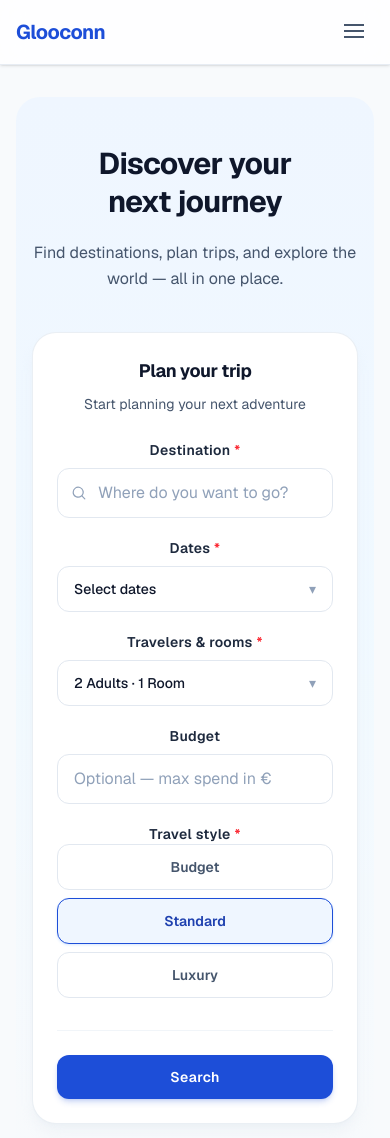
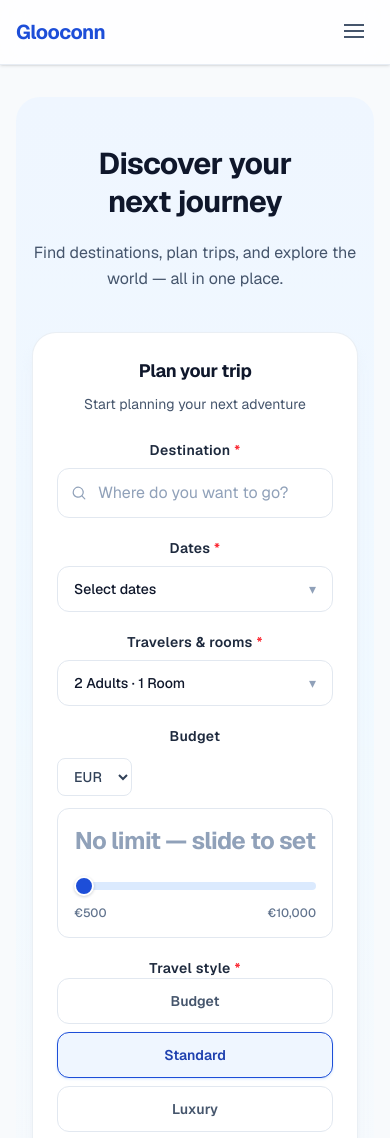
Before and after one commit to SDZLVA/Gloconn, a Next.js app: page / in a window 390 px wide. Shown: the top 1138 px of the page. Built offline with nearby package versions, Linux system fonts and the light colour scheme.

Commit message:
Add reusable budget slider with currency selector to the search form.
Co-authored-by: Cursor <cursoragent@cursor.com>

```diff
--- a/app/globals.css
+++ b/app/globals.css
@@ -34,6 +34,68 @@ body {
   -webkit-font-smoothing: antialiased;
 }
 
+/* Budget slider — native range input with brand fill track */
+.budget-range {
+  -webkit-appearance: none;
+  appearance: none;
+  height: 0.5rem;
+  border-radius: 9999px;
+  background: linear-gradient(
+    to right,
+    var(--color-brand-600) 0%,
+    var(--color-brand-600) var(--range-progress, 0%),
+    var(--color-brand-100) var(--range-progress, 0%),
+    var(--color-brand-100) 100%
+  );
+  cursor: pointer;
+}
+
+.budget-range:focus {
+  outline: none;
+}
+
+.budget-range:focus-visible {
+  box-shadow: 0 0 0 2px white, 0 0 0 4px var(--color-brand-700);
+}
+
+.budget-range::-webkit-slider-thumb {
+  -webkit-appearance: none;
+  appearance: none;
+  width: 1.25rem;
+  height: 1.25rem;
+  border-radius: 9999px;
+  border: 2px solid white;
+  background: var(--color-brand-700);
+  box-shadow: 0 1px 3px rgb(15 23 42 / 0.2);
+  transition: transform 150ms ease, background-color 150ms ease;
+}
+
+.budget-range::-moz-range-thumb {
+  width: 1.25rem;
+  height: 1.25rem;
+  border-radius: 9999px;
+  border: 2px solid white;
+  background: var(--color-brand-700);
+  box-shadow: 0 1px 3px rgb(15 23 42 / 0.2);
+  transition: transform 150ms ease, background-color 150ms ease;
+}
+
+.budget-range:hover::-webkit-slider-thumb {
+  background: var(--color-brand-800);
+  transform: scale(1.05);
+}
+
+.budget-range:hover::-moz-range-thumb {
+  background: var(--color-brand-800);
+  transform: scale(1.05);
+}
+
+.budget-range::-moz-range-track {
+  height: 0.5rem;
+  border-radius: 9999px;
+  background: transparent;
+}
+
 /* Respect users who prefer less motion (accessibility) */
 @media (prefers-reduced-motion: reduce) {
   *,
--- /dev/null
+++ b/components/search/BudgetSelector.tsx
@@ -0,0 +1,58 @@
+"use client";
+
+import { BudgetSlider } from "@/components/ui/BudgetSlider";
+import { BUDGET_LIMITS, type CurrencyCode } from "@/lib/budget";
+import { cn } from "@/lib/utils";
+
+type BudgetSelectorProps = {
+  value: string;
+  currency: CurrencyCode;
+  onChange: (value: string) => void;
+  onCurrencyChange: (currency: CurrencyCode) => void;
+  error?: string;
+  className?: string;
+};
+
+/**
+ * BudgetSelector — search-form budget field backed by BudgetSlider.
+ *
+ * Keeps the form's string-based budget value while the slider works with numbers.
+ * An empty string means no budget limit (optional field).
+ */
+export function BudgetSelector({
+  value,
+  currency,
+  onChange,
+  onCurrencyChange,
+  error,
+  className,
+}: BudgetSelectorProps) {
+  const isSet = value.trim() !== "";
+  const numericValue = isSet ? Number(value) : BUDGET_LIMITS.min;
+
+  function handleSliderChange(next: number) {
+    onChange(String(next));
+  }
+
+  function handleClear() {
+    onChange("");
+  }
+
+  return (
+    <BudgetSlider
+      label="Budget"
+      value={numericValue}
+      onChange={handleSliderChange}
+      currency={currency}
+      onCurrencyChange={onCurrencyChange}
+      min={BUDGET_LIMITS.min}
+      max={BUDGET_LIMITS.max}
+      step={BUDGET_LIMITS.step}
+      isSet={isSet}
+      unsetLabel="No limit — slide to set"
+      onClear={handleClear}
+      error={error}
+      className={cn(className)}
+    />
+  );
+}
--- a/components/search/SearchCard.tsx
+++ b/components/search/SearchCard.tsx
@@ -1,12 +1,12 @@
 "use client";
 
+import { BudgetSelector } from "@/components/search/BudgetSelector";
 import { DestinationAutocomplete } from "@/components/search/DestinationAutocomplete";
 import { TravelDatesSelector } from "@/components/search/TravelDatesSelector";
 import { TravelStyleSelector } from "@/components/search/TravelStyleSelector";
 import { TravelersSelector } from "@/components/search/TravelersSelector";
 import { Button } from "@/components/ui/Button";
 import { Card } from "@/components/ui/Card";
-import { InputField } from "@/components/ui/InputField";
 import { SectionHeading } from "@/components/ui/SectionHeading";
 import { useSearchForm } from "@/hooks/useSearchForm";
 import { cn } from "@/lib/utils";
@@ -68,14 +68,12 @@ export function SearchCard({ className }: SearchCardProps) {
           required
         />
 
-        <InputField
-          id="search-budget"
-          label="Budget"
-          type="number"
-          placeholder="Optional — max spend in €"
+        <BudgetSelector
           value={form.budget}
+          currency={form.budgetCurrency}
           onChange={(value) => updateField("budget", value)}
-          min={0}
+          onCurrencyChange={(value) => updateField("budgetCurrency", value)}
+          className="sm:col-span-2"
         />
 
         <TravelStyleSelector
--- /dev/null
+++ b/components/ui/BudgetSlider.tsx
@@ -0,0 +1,164 @@
+"use client";
+
+import { useId } from "react";
+import { FormError, FormLabel } from "@/components/ui/FormField";
+import {
+  CURRENCY_OPTIONS,
+  formatBudget,
+  type CurrencyCode,
+} from "@/lib/budget";
+import { focusRing } from "@/lib/styles";
+import { cn } from "@/lib/utils";
+
+type BudgetSliderProps = {
+  id?: string;
+  label?: string;
+  value: number;
+  onChange: (value: number) => void;
+  currency: CurrencyCode;
+  onCurrencyChange: (currency: CurrencyCode) => void;
+  min: number;
+  max: number;
+  step?: number;
+  currencies?: ReadonlyArray<(typeof CURRENCY_OPTIONS)[number]>;
+  /** When false, the value display shows an optional / unset state. */
+  isSet?: boolean;
+  unsetLabel?: string;
+  onClear?: () => void;
+  error?: string;
+  required?: boolean;
+  className?: string;
+};
+
+/**
+ * BudgetSlider — reusable range control with currency selector and live value.
+ *
+ * Controlled component: parent owns `value`, `currency`, and change handlers.
+ */
+export function BudgetSlider({
+  id,
+  label = "Budget",
+  value,
+  onChange,
+  currency,
+  onCurrencyChange,
+  min,
+  max,
+  step = 100,
+  currencies = CURRENCY_OPTIONS,
+  isSet = true,
+  unsetLabel = "No limit",
+  onClear,
+  error,
+  required = false,
+  className,
+}: BudgetSliderProps) {
+  const generatedId = useId();
+  const fieldId = id ?? generatedId;
+  const sliderId = `${fieldId}-slider`;
+  const currencyId = `${fieldId}-currency`;
+  const valueId = `${fieldId}-value`;
+  const errorId = `${fieldId}-error`;
+
+  const clampedValue = Math.min(Math.max(value, min), max);
+  const fillPercent = ((clampedValue - min) / (max - min)) * 100;
+  const displayValue = isSet ? formatBudget(clampedValue, currency) : unsetLabel;
+
+  function handleSliderChange(event: React.ChangeEvent<HTMLInputElement>) {
+    onChange(Number(event.target.value));
+  }
+
+  return (
+    <div className={cn("flex flex-col gap-3", className)}>
+      <div className="flex flex-col gap-3 sm:flex-row sm:items-start sm:justify-between">
+        <FormLabel htmlFor={sliderId} required={required}>
+          {label}
+        </FormLabel>
+
+        <div className="flex flex-wrap items-center gap-2 sm:justify-end">
+          <label htmlFor={currencyId} className="sr-only">
+            Currency
+          </label>
+          <select
+            id={currencyId}
+            value={currency}
+            onChange={(event) =>
+              onCurrencyChange(event.target.value as CurrencyCode)
+            }
+            className={cn(
+              "rounded-lg border border-slate-200 bg-white px-3 py-2 text-sm font-medium text-slate-700 motion-safe:transition-colors motion-safe:duration-200 hover:border-slate-300 focus:outline-none focus:ring-2 focus:border-brand-700 focus:ring-brand-100",
+              focusRing,
+            )}
+          >
+            {currencies.map((option) => (
+              <option key={option.code} value={option.code}>
+                {option.code}
+              </option>
+            ))}
+          </select>
+        </div>
+      </div>
+
+      <div
+        className={cn(
+          "rounded-xl border bg-white px-4 py-4 motion-safe:transition-colors motion-safe:duration-200",
+          error
+            ? "border-red-300"
+            : "border-slate-200 motion-safe:hover:border-slate-300",
+        )}
+      >
+        <p
+          id={valueId}
+          className={cn(
+            "mb-4 text-2xl font-bold tabular-nums tracking-tight sm:text-3xl",
+            isSet ? "text-brand-800" : "text-slate-400",
+          )}
+          aria-live="polite"
+          aria-atomic="true"
+        >
+          {displayValue}
+        </p>
+
+        <input
+          id={sliderId}
+          type="range"
+          min={min}
+          max={max}
+          step={step}
+          value={clampedValue}
+          onChange={handleSliderChange}
+          aria-valuemin={min}
+          aria-valuemax={max}
+          aria-valuenow={clampedValue}
+          aria-valuetext={displayValue}
+          aria-describedby={error ? errorId : valueId}
+          aria-invalid={error ? true : undefined}
+          style={
+            { "--range-progress": `${fillPercent}%` } as React.CSSProperties
+          }
+          className="budget-range w-full"
+        />
+
+        <div className="mt-2 flex items-center justify-between text-xs font-medium text-slate-500">
+          <span>{formatBudget(min, currency)}</span>
+          <span>{formatBudget(max, currency)}</span>
+        </div>
+      </div>
+
+      {isSet && onClear && (
+        <button
+          type="button"
+          onClick={onClear}
+          className={cn(
+            "self-start text-sm font-medium text-slate-500 underline-offset-2 motion-safe:transition-colors motion-safe:duration-200 hover:text-brand-700 hover:underline",
+            focusRing,
+          )}
+        >
+          Clear budget
+        </button>
+      )}
+
+      {error && <FormError id={errorId} message={error} />}
+    </div>
+  );
+}
--- /dev/null
+++ b/lib/budget/currencies.ts
@@ -0,0 +1,24 @@
+/** Supported currencies for the budget slider. */
+export const CURRENCY_OPTIONS = [
+  { code: "EUR", symbol: "€", label: "Euro (EUR)" },
+  { code: "USD", symbol: "$", label: "US Dollar (USD)" },
+  { code: "GBP", symbol: "£", label: "British Pound (GBP)" },
+] as const;
+
+export type CurrencyCode = (typeof CURRENCY_OPTIONS)[number]["code"];
+
+/** Default min, max, and step for trip budget selection. */
+export const BUDGET_LIMITS = {
+  min: 500,
+  max: 10_000,
+  step: 100,
+} as const;
+
+/** Formats a whole-number amount with the user's locale and currency code. */
+export function formatBudget(amount: number, currency: CurrencyCode): string {
+  return new Intl.NumberFormat(undefined, {
+    style: "currency",
+    currency,
+    maximumFractionDigits: 0,
+  }).format(amount);
+}
--- /dev/null
+++ b/lib/budget/index.ts
@@ -0,0 +1,11 @@
+/**
+ * Budget helpers — currency options, limits, and formatting.
+ * Import from `@/lib/budget` in components and hooks.
+ */
+
+export {
+  BUDGET_LIMITS,
+  CURRENCY_OPTIONS,
+  formatBudget,
+  type CurrencyCode,
+} from "@/lib/budget/currencies";
--- a/lib/search/payload.ts
+++ b/lib/search/payload.ts
@@ -11,6 +11,7 @@ export function buildSearchData(form: SearchFormState): SearchData {
     departureDate: form.departureDate,
     returnDate: form.tripType === "one-way" ? null : form.returnDate,
     budget: budgetValue ? Number(budgetValue) : null,
+    budgetCurrency: budgetValue ? form.budgetCurrency : null,
     travelers: { ...form.travelers },
     totalGuests: getTotalGuests(form.travelers),
     travelStyle: form.travelStyle,
--- a/types/search.ts
+++ b/types/search.ts
@@ -1,6 +1,8 @@
 /**
  * Types for the trip search form feature.
  */
+
+import type { CurrencyCode } from "@/lib/budget";
 
 /** Budget, Standard, or Luxury — chosen in the search card. */
 export type TravelStyle = "budget" | "standard" | "luxury";
@@ -23,6 +25,7 @@ export type SearchFormState = {
   departureDate: string;
   returnDate: string;
   budget: string;
+  budgetCurrency: CurrencyCode;
   travelers: TravelersState;
   travelStyle: TravelStyle;
 };
@@ -41,6 +44,7 @@ export type SearchData = {
   departureDate: string;
   returnDate: string | null;
   budget: number | null;
+  budgetCurrency: CurrencyCode | null;
   travelers: TravelersState;
   totalGuests: number;
   travelStyle: TravelStyle;
@@ -61,6 +65,7 @@ export const INITIAL_SEARCH_FORM: SearchFormState = {
   departureDate: "",
   returnDate: "",
   budget: "",
+  budgetCurrency: "EUR",
   travelers: INITIAL_TRAVELERS,
   travelStyle: "standard",
 };
```
Also changed, not shown: 3 other files (tests, documents, lock files or other folders).
